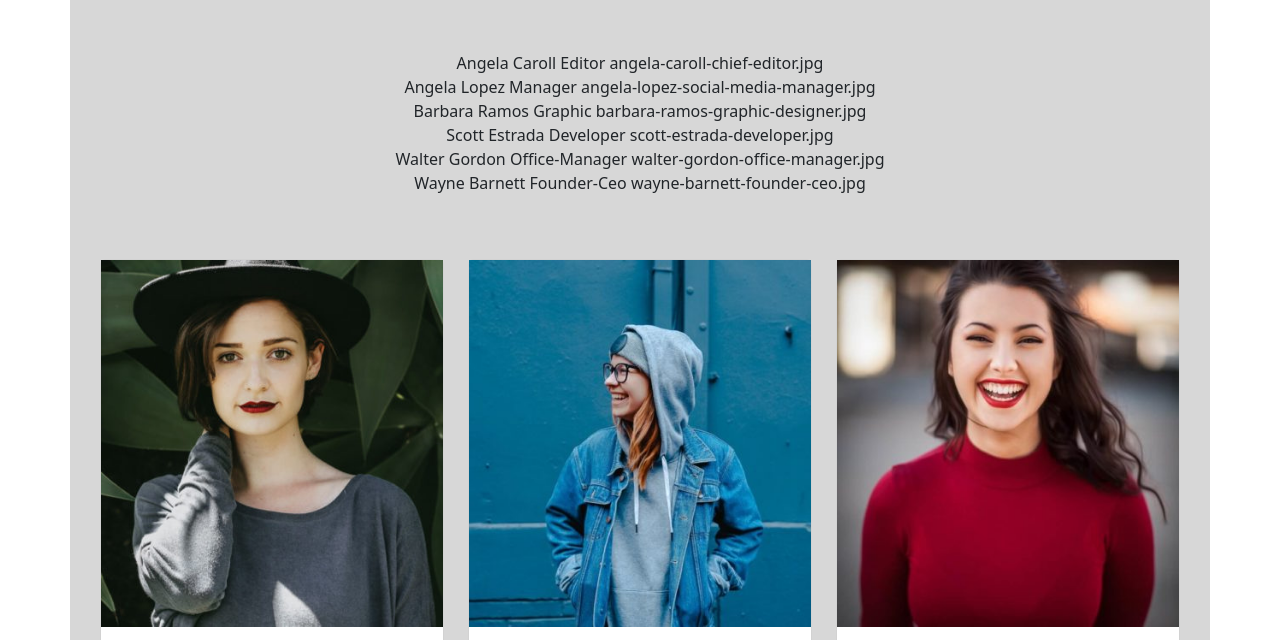
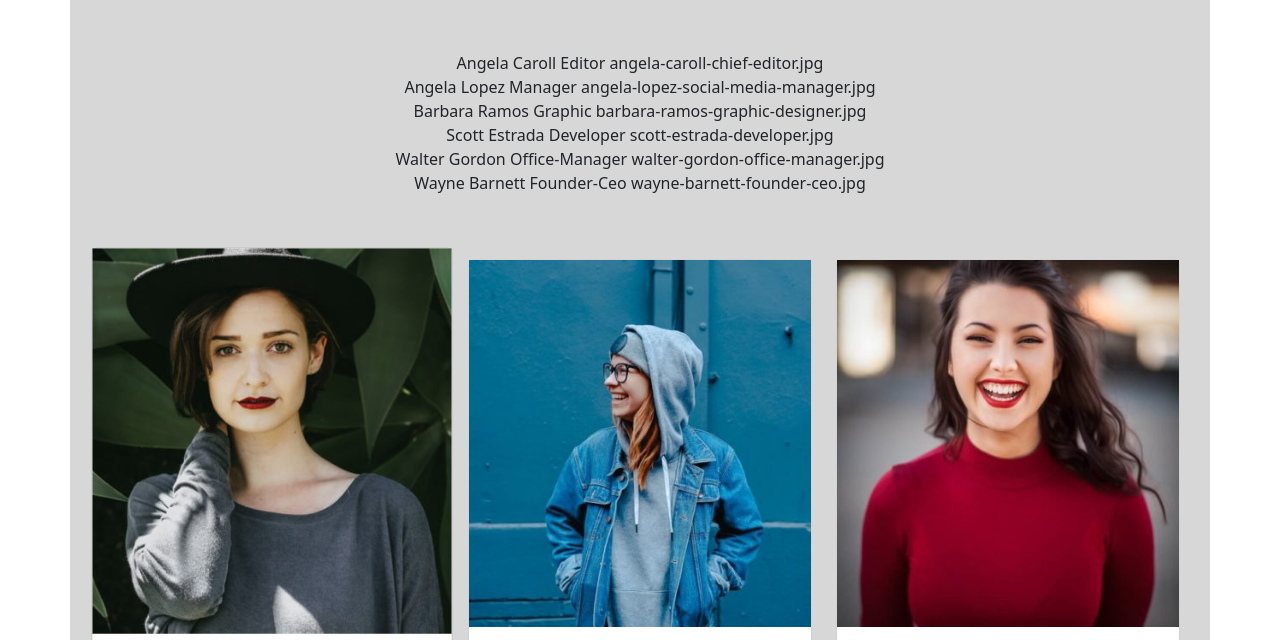
Before and after one commit to RobyLedda94/js-our-team, a plain HTML site: page bonus 2/index.html in a window 1280 px wide. In both pictures the pointer is over the element 272 px from the left and 623 px from the top of the page. Shown: the part 131-771 px from the top of the page. Drawn offline with nearby package versions, Linux system fonts and the light colour scheme.

Commit message:
[UPD] aggionto stile ed effetti

```diff
--- a/bonus 2/css/style.css
+++ b/bonus 2/css/style.css
@@ -10,3 +10,12 @@
     border-radius: 15px;
     padding: 30px;
 }
+
+.card{
+    transition: 0.3s;
+}
+
+.card:hover{
+    transform: scale(1.05);
+    cursor: pointer;
+}
```
